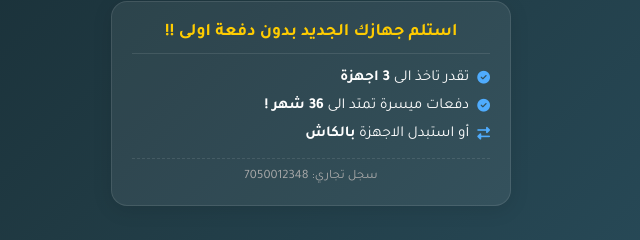
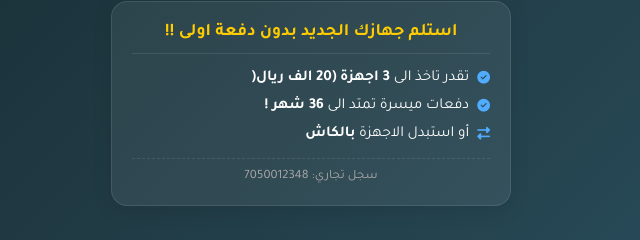
Before and after one commit to xxMp5y/Linktree, a plain HTML site: page index.html in a window 1280 px wide. Shown: the part 423-663 px from the top of the page, 329-969 px from the left. Drawn offline with Linux system fonts and the light colour scheme.

Commit message:
Update index.html

```diff
--- a/index.html
+++ b/index.html
@@ -178,7 +178,7 @@
             <ul class="promo-list">
                 <li>
                     <i class="fas fa-check-circle"></i>
-                    <span>تقدر تاخذ الى <span class="highlight">3 اجهزة</span></span>
+                    <span>تقدر تاخذ الى <span class="highlight">3 اجهزة (20 الف ريال(</span></span>
                 </li>
                 <li>
                     <i class="fas fa-check-circle"></i>
```
